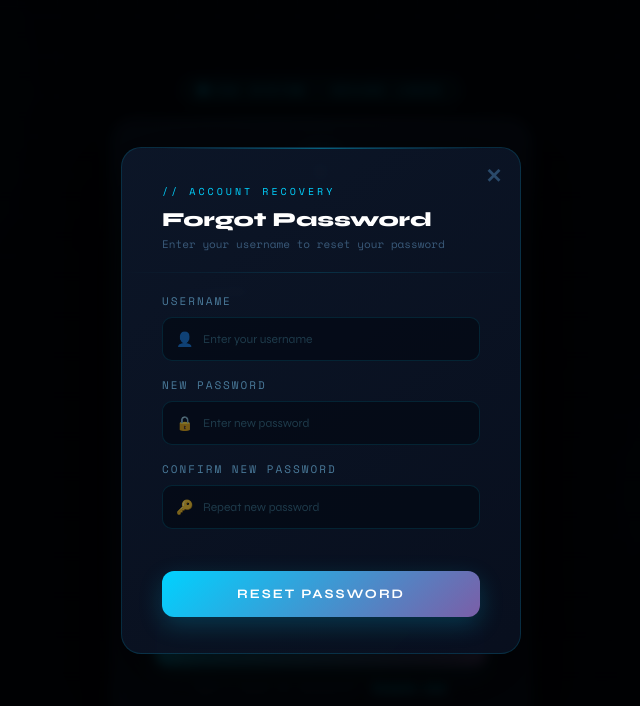
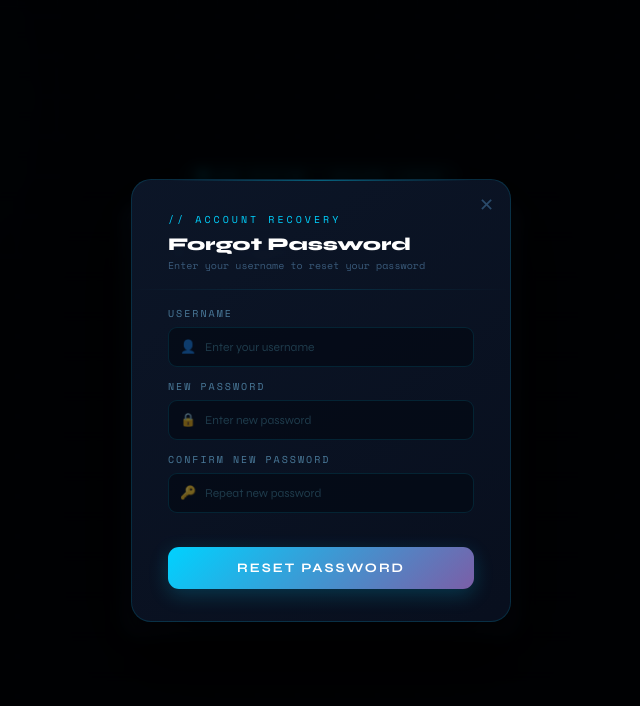
Before and after one commit to AchantaHarshini/Intrusion-Detection-System-IDS-for-Network-Traffic-Using-Machine-Learning, a plain HTML site: page templates/login.html in a window 1280 px wide. Both pictures are taken after a click on the link "Forgot password?". Shown: the whole page, without its empty margins (319-959 px from the left). Drawn offline with nearby package versions, Linux system fonts and the light colour scheme.

Commit message:
Update login.html

```diff
--- a/templates/login.html
+++ b/templates/login.html
@@ -8,8 +8,8 @@
 *{margin:0;padding:0;box-sizing:border-box;}
 body{
   background:#03060f;color:#e8f4f8;font-family:'Syne',sans-serif;
-  display:flex;justify-content:center;align-items:center;
-  min-height:100vh;margin:0;overflow:hidden;position:relative;
+  min-height:100vh;display:flex;justify-content:center;align-items:center;
+  overflow-y:auto;position:relative;
 }
 body::before{
   content:'';position:fixed;inset:0;
@@ -25,177 +25,173 @@
 .orb{position:fixed;border-radius:50%;filter:blur(80px);pointer-events:none;z-index:0;animation:orbFloat 8s ease-in-out infinite;}
 .orb1{width:400px;height:400px;background:rgba(0,210,255,0.06);top:-100px;left:-100px;}
 .orb2{width:300px;height:300px;background:rgba(123,94,167,0.08);bottom:-80px;right:-80px;animation-delay:-4s;}
-.orb3{width:200px;height:200px;background:rgba(0,210,255,0.04);top:50%;right:10%;animation-delay:-2s;}
-@keyframes orbFloat{0%,100%{transform:translateY(0) scale(1);}50%{transform:translateY(-20px) scale(1.05);}}
-.wrapper{position:relative;z-index:2;display:flex;flex-direction:column;align-items:center;width:100%;max-width:460px;padding:20px;}
+@keyframes orbFloat{0%,100%{transform:translateY(0);}50%{transform:translateY(-20px);}}
+
+.wrapper{
+  position:relative;z-index:2;
+  display:flex;flex-direction:column;align-items:center;
+  width:100%;max-width:440px;padding:16px 20px;
+}
+
+/* top badge */
 .top-badge{
   display:flex;align-items:center;gap:8px;
   background:rgba(0,210,255,0.06);border:1px solid rgba(0,210,255,0.15);
-  border-radius:30px;padding:6px 18px;
+  border-radius:30px;padding:5px 16px;margin-bottom:12px;
   font-family:'Space Mono',monospace;font-size:10px;color:#00d2ff;letter-spacing:3px;
-  margin-bottom:14px;animation:fadeDown 0.6s ease both;
+  animation:fadeDown 0.6s ease both;
 }
 .badge-dot{width:6px;height:6px;border-radius:50%;background:#00d2ff;box-shadow:0 0 8px #00d2ff;animation:pulse 2s ease infinite;}
-@keyframes pulse{0%,100%{opacity:1;transform:scale(1);}50%{opacity:0.5;transform:scale(0.8);}}
+@keyframes pulse{0%,100%{opacity:1;}50%{opacity:0.4;}}
+
+/* card */
 .card{
   width:100%;
-  background:linear-gradient(145deg,rgba(12,22,40,0.95),rgba(8,15,30,0.98));
-  padding:28px 44px;border-radius:24px;
+  background:linear-gradient(145deg,rgba(12,22,40,0.97),rgba(8,15,30,0.99));
+  padding:24px 36px 28px;border-radius:20px;
   border:1px solid rgba(0,210,255,0.12);
-  box-shadow:0 30px 80px rgba(0,0,0,0.8),0 0 0 1px rgba(0,210,255,0.05),inset 0 1px 0 rgba(255,255,255,0.04);
+  box-shadow:0 20px 60px rgba(0,0,0,0.7),inset 0 1px 0 rgba(255,255,255,0.04);
   animation:fadeUp 0.7s ease both 0.1s;position:relative;overflow:hidden;
 }
 .card::before{
   content:'';position:absolute;top:0;left:10%;right:10%;height:1px;
   background:linear-gradient(90deg,transparent,rgba(0,210,255,0.4),rgba(123,94,167,0.4),transparent);
 }
-.logo-wrap{display:flex;flex-direction:column;align-items:center;margin-bottom:14px;}
+
+/* logo row - horizontal to save space */
+.logo-row{
+  display:flex;align-items:center;gap:12px;margin-bottom:14px;
+}
 .shield{
-  width:50px;height:50px;background:rgba(0,210,255,0.06);
-  border:2px solid rgba(0,210,255,0.2);border-radius:50%;
-  display:flex;align-items:center;justify-content:center;font-size:22px;margin-bottom:8px;
-  box-shadow:0 0 20px rgba(0,210,255,0.1);animation:shieldPulse 3s ease infinite;
+  width:42px;height:42px;flex-shrink:0;
+  background:rgba(0,210,255,0.06);border:2px solid rgba(0,210,255,0.2);
+  border-radius:50%;display:flex;align-items:center;justify-content:center;
+  font-size:18px;box-shadow:0 0 16px rgba(0,210,255,0.1);
+  transition:border-color 0.3s,background 0.3s;
 }
-@keyframes shieldPulse{0%,100%{box-shadow:0 0 20px rgba(0,210,255,0.1);}50%{box-shadow:0 0 35px rgba(0,210,255,0.2);}}
-.logo-tag{font-family:'Space Mono',monospace;font-size:10px;color:#00d2ff;letter-spacing:4px;}
-.divider{height:1px;background:linear-gradient(90deg,transparent,rgba(0,210,255,0.15),transparent);margin:0 -44px 16px;}
-.tag{font-family:'Space Mono',monospace;font-size:10px;color:#00d2ff;letter-spacing:3px;margin-bottom:8px;}
-h1{font-size:26px;font-weight:800;color:#fff;letter-spacing:-0.5px;margin-bottom:4px;text-align:left;}
-.sub{font-size:12px;color:#3a5a7a;font-family:'Space Mono',monospace;}
+.logo-info .logo-tag{font-family:'Space Mono',monospace;font-size:9px;color:#00d2ff;letter-spacing:3px;transition:color 0.3s;}
+.logo-info h1{font-size:22px;font-weight:800;color:#fff;letter-spacing:-0.5px;line-height:1.1;}
+.logo-info .sub{font-size:10px;color:#2a4a6a;font-family:'Space Mono',monospace;}
+
+.divider{height:1px;background:linear-gradient(90deg,transparent,rgba(0,210,255,0.15),transparent);margin:0 -36px 16px;}
+
+/* error */
 .error{
-  color:#ff4d6d;text-align:center;margin:14px 0 0;font-size:12px;
+  display:none;color:#ff4d6d;text-align:center;margin-bottom:10px;font-size:11px;
   font-family:'Space Mono',monospace;
   background:rgba(255,77,109,0.06);border:1px solid rgba(255,77,109,0.15);
-  border-radius:8px;padding:8px 12px;
+  border-radius:8px;padding:7px 12px;
 }
-label{font-size:11px;display:block;margin-top:14px;color:#4a7a9a;font-family:'Space Mono',monospace;letter-spacing:2px;text-transform:uppercase;}
-.input-wrap{position:relative;margin-top:8px;}
-.input-icon{position:absolute;left:14px;top:50%;transform:translateY(-50%);font-size:14px;opacity:0.5;pointer-events:none;}
+.error.show{display:block;}
+
+/* role toggle */
+.role-toggle{
+  display:flex;background:rgba(4,10,22,0.8);border:1px solid rgba(0,210,255,0.12);
+  border-radius:10px;padding:3px;gap:3px;margin-bottom:14px;
+}
+.role-btn{
+  flex:1;padding:8px;border:none;border-radius:7px;
+  background:transparent;color:#3a5a7a;
+  font-family:'Space Mono',monospace;font-size:10px;letter-spacing:2px;
+  cursor:pointer;transition:all 0.3s;box-shadow:none;margin:0;width:auto;
+}
+.role-btn.active-user{background:linear-gradient(135deg,rgba(0,210,255,0.15),rgba(0,210,255,0.07));color:#00d2ff;border:1px solid rgba(0,210,255,0.25);}
+.role-btn.active-admin{background:linear-gradient(135deg,rgba(123,94,167,0.2),rgba(123,94,167,0.08));color:#a78bfa;border:1px solid rgba(123,94,167,0.3);}
+.role-btn:hover:not(.active-user):not(.active-admin){color:#6a8aaa;transform:none;}
+
+/* labels & inputs */
+label{font-size:10px;display:block;margin-top:12px;color:#4a7a9a;font-family:'Space Mono',monospace;letter-spacing:2px;text-transform:uppercase;}
+.input-wrap{position:relative;margin-top:6px;}
+.input-icon{position:absolute;left:12px;top:50%;transform:translateY(-50%);font-size:13px;opacity:0.45;pointer-events:none;}
 input{
-  width:100%;padding:13px 14px 13px 40px;border-radius:10px;
+  width:100%;padding:11px 12px 11px 36px;border-radius:9px;
   border:1px solid rgba(0,210,255,0.12);background:rgba(4,10,22,0.8);
   color:white;font-family:'Syne',sans-serif;font-size:13px;
-  transition:border-color 0.3s,box-shadow 0.3s,background 0.3s;outline:none;
+  transition:border-color 0.3s,box-shadow 0.3s;outline:none;
 }
-input:focus{border-color:rgba(0,210,255,0.45);background:rgba(0,210,255,0.04);box-shadow:0 0 0 3px rgba(0,210,255,0.08),0 4px 16px rgba(0,0,0,0.3);}
+input:focus{border-color:rgba(0,210,255,0.4);box-shadow:0 0 0 3px rgba(0,210,255,0.07);}
 input::placeholder{color:#1e3a4a;font-size:12px;}
 
-/* forgot password row */
-.pw-row{display:flex;justify-content:space-between;align-items:center;margin-top:0;}
-.forgot-link{
-  display:inline-block;margin-top:8px;
-  font-size:11px;font-family:'Space Mono',monospace;
-  color:#4a7a9a;text-decoration:none;
-  transition:color 0.2s;
-}
+/* forgot */
+.forgot-link{display:block;margin-top:6px;font-size:10px;font-family:'Space Mono',monospace;color:#3a5a7a;text-decoration:none;transition:color 0.2s;text-align:right;}
 .forgot-link:hover{color:#00d2ff;}
 
-button{
-  width:100%;margin-top:18px;padding:15px;border:none;border-radius:12px;
+/* login button */
+.login-btn{
+  width:100%;margin-top:16px;padding:13px;border:none;border-radius:11px;
   background:linear-gradient(135deg,#00d2ff 0%,#7b5ea7 100%);
   color:white;font-weight:700;font-family:'Syne',sans-serif;font-size:13px;letter-spacing:2px;
   cursor:pointer;position:relative;overflow:hidden;
   transition:opacity 0.3s,transform 0.2s,box-shadow 0.3s;
-  box-shadow:0 8px 24px rgba(0,210,255,0.2);
+  box-shadow:0 6px 20px rgba(0,210,255,0.2);
 }
-button:hover{opacity:0.92;transform:translateY(-1px);box-shadow:0 12px 32px rgba(0,210,255,0.3);}
-button:active{transform:translateY(0);}
-button::after{content:'';position:absolute;top:0;left:-100%;width:60%;height:100%;background:linear-gradient(90deg,transparent,rgba(255,255,255,0.15),transparent);animation:shimmer 3s ease infinite;}
+.login-btn:hover{opacity:0.9;transform:translateY(-1px);box-shadow:0 10px 28px rgba(0,210,255,0.28);}
+.login-btn:active{transform:translateY(0);}
+.login-btn::after{content:'';position:absolute;top:0;left:-100%;width:60%;height:100%;background:linear-gradient(90deg,transparent,rgba(255,255,255,0.12),transparent);animation:shimmer 3s ease infinite;}
 @keyframes shimmer{0%{left:-100%;}100%{left:200%;}}
-.register-link{margin-top:14px;font-size:12px;text-align:center;color:#2a4a6a;font-family:'Space Mono',monospace;}
-.register-link a{color:#00d2ff;text-decoration:none;font-weight:700;transition:opacity 0.2s;}
+
+/* register link */
+.register-link{margin-top:14px;font-size:11px;text-align:center;color:#2a4a6a;font-family:'Space Mono',monospace;}
+.register-link a{color:#00d2ff;text-decoration:none;font-weight:700;}
 .register-link a:hover{opacity:0.75;}
 
-/* ── FORGOT PASSWORD MODAL ── */
-.modal-overlay{
-  position:fixed;inset:0;background:rgba(0,0,0,0.75);
-  display:none;align-items:center;justify-content:center;z-index:100;
-  backdrop-filter:blur(6px);
-}
+/* modal */
+.modal-overlay{position:fixed;inset:0;background:rgba(0,0,0,0.75);display:none;align-items:center;justify-content:center;z-index:100;backdrop-filter:blur(6px);}
 .modal-overlay.active{display:flex;}
 .modal{
   background:linear-gradient(145deg,rgba(12,22,40,0.98),rgba(8,15,30,0.99));
   border:1px solid rgba(0,210,255,0.15);border-radius:20px;
-  padding:36px 40px;width:100%;max-width:400px;
+  padding:32px 36px;width:100%;max-width:380px;margin:20px;
   box-shadow:0 30px 80px rgba(0,0,0,0.8);
   position:relative;animation:fadeUp 0.4s ease both;
 }
-.modal::before{
-  content:'';position:absolute;top:0;left:10%;right:10%;height:1px;
-  background:linear-gradient(90deg,transparent,rgba(0,210,255,0.4),transparent);
-}
-.modal-close{
-  position:absolute;top:16px;right:18px;
-  background:none;border:none;color:#2a4a6a;font-size:20px;
-  cursor:pointer;transition:color 0.2s;padding:0;width:auto;margin:0;
-  box-shadow:none;letter-spacing:0;
-}
+.modal::before{content:'';position:absolute;top:0;left:10%;right:10%;height:1px;background:linear-gradient(90deg,transparent,rgba(0,210,255,0.4),transparent);}
+.modal-close{position:absolute;top:14px;right:16px;background:none;border:none;color:#2a4a6a;font-size:18px;cursor:pointer;padding:0;width:auto;margin:0;box-shadow:none;transition:color 0.2s;}
 .modal-close:hover{color:#00d2ff;transform:none;}
-.modal-tag{font-family:'Space Mono',monospace;font-size:10px;color:#00d2ff;letter-spacing:3px;margin-bottom:8px;}
-.modal h3{font-size:20px;font-weight:800;color:#fff;margin-bottom:4px;}
-.modal .modal-sub{font-size:11px;color:#3a5a7a;font-family:'Space Mono',monospace;margin-bottom:20px;}
-.modal-divider{height:1px;background:linear-gradient(90deg,transparent,rgba(0,210,255,0.15),transparent);margin:0 -40px 20px;}
-.modal-success{
-  display:none;text-align:center;padding:16px 0;
-}
-.modal-success .tick{font-size:36px;margin-bottom:10px;}
-.modal-success p{font-size:12px;font-family:'Space Mono',monospace;color:#22c55e;line-height:1.6;}
+.modal-tag{font-family:'Space Mono',monospace;font-size:10px;color:#00d2ff;letter-spacing:3px;margin-bottom:6px;}
+.modal h3{font-size:18px;font-weight:800;color:#fff;margin-bottom:3px;}
+.modal-sub{font-size:10px;color:#3a5a7a;font-family:'Space Mono',monospace;margin-bottom:16px;}
+.modal-divider{height:1px;background:linear-gradient(90deg,transparent,rgba(0,210,255,0.15),transparent);margin:0 -36px 16px;}
+.modal-success{display:none;text-align:center;padding:12px 0;}
+.modal-success .tick{font-size:34px;margin-bottom:8px;}
+.modal-success p{font-size:11px;font-family:'Space Mono',monospace;color:#22c55e;line-height:1.6;}
 
-
-/* ── ROLE TOGGLE ── */
-.role-toggle{
-  display:flex;background:rgba(4,10,22,0.8);border:1px solid rgba(0,210,255,0.12);
-  border-radius:12px;padding:4px;gap:4px;margin-bottom:20px;
-}
-.role-btn{
-  flex:1;padding:10px;border:none;border-radius:9px;
-  background:transparent;color:#3a5a7a;
-  font-family:'Space Mono',monospace;font-size:11px;letter-spacing:2px;
-  cursor:pointer;transition:all 0.3s;position:relative;overflow:hidden;
-  box-shadow:none;margin:0;width:auto;
-}
-.role-btn.active-user{
-  background:linear-gradient(135deg,rgba(0,210,255,0.15),rgba(0,210,255,0.08));
-  color:#00d2ff;border:1px solid rgba(0,210,255,0.25);
-  box-shadow:0 2px 12px rgba(0,210,255,0.1);
-}
-.role-btn.active-admin{
-  background:linear-gradient(135deg,rgba(123,94,167,0.2),rgba(123,94,167,0.1));
-  color:#a78bfa;border:1px solid rgba(123,94,167,0.3);
-  box-shadow:0 2px 12px rgba(123,94,167,0.15);
-}
-.role-btn:hover:not(.active-user):not(.active-admin){color:#6a8aaa;transform:none;}
-@keyframes fadeUp{from{opacity:0;transform:translateY(20px);}to{opacity:1;transform:translateY(0);}}
-@keyframes fadeDown{from{opacity:0;transform:translateY(-10px);}to{opacity:1;transform:translateY(0);}}
+@keyframes fadeUp{from{opacity:0;transform:translateY(18px);}to{opacity:1;transform:translateY(0);}}
+@keyframes fadeDown{from{opacity:0;transform:translateY(-8px);}to{opacity:1;transform:translateY(0);}}
 </style>
 </head>
 <body>
-
 <div class="orb orb1"></div>
 <div class="orb orb2"></div>
-<div class="orb orb3"></div>
 
 <div class="wrapper">
   <div class="top-badge"><div class="badge-dot"></div>IDS SYSTEM · SECURE LOGIN</div>
 
   <div class="card">
-    <div class="logo-wrap">
-      <div class="shield">🛡️</div>
-      <div class="logo-tag">IDS SYSTEM</div>
+    <!-- Logo row -->
+    <div class="logo-row">
+      <div class="shield" id="shield">🛡️</div>
+      <div class="logo-info">
+        <div class="logo-tag" id="logoTag">IDS SYSTEM</div>
+        <h1>Login</h1>
+        <div class="sub">intrusion_detection_system.exe</div>
+      </div>
     </div>
+
     <div class="divider"></div>
-    <div class="tag">// AUTHENTICATION</div>
-    <h1>Login</h1>
-    <div class="sub">intrusion_detection_system.exe</div>
 
+    <!-- Error -->
     <div class="error" id="errorMsg"></div>
 
     <form method="POST" action="/login">
       <input type="hidden" name="role" id="roleInput" value="user">
+
+      <!-- Role toggle -->
       <div class="role-toggle">
         <button type="button" class="role-btn active-user" id="btnUser" onclick="setRole('user')">👤 USER</button>
         <button type="button" class="role-btn" id="btnAdmin" onclick="setRole('admin')">🛡️ ADMIN</button>
       </div>
+
       <label>Username</label>
       <div class="input-wrap">
         <span class="input-icon">👤</span>
@@ -207,18 +203,16 @@
         <span class="input-icon">🔒</span>
         <input type="password" name="password" placeholder="Enter your password" required>
       </div>
-      <div class="pw-row">
-        <a href="#" class="forgot-link" onclick="openForgot(event)">Forgot password?</a>
-      </div>
+      <a href="#" class="forgot-link" onclick="openForgot(event)">Forgot password?</a>
 
-      <button type="submit">LOGIN</button>
+      <button type="submit" class="login-btn">LOGIN</button>
     </form>
 
     <div class="register-link">Don't have an account? &nbsp;<a href="/register">Create one</a></div>
   </div>
 </div>
 
-<!-- ── FORGOT PASSWORD MODAL ── -->
+<!-- Forgot Password Modal -->
 <div class="modal-overlay" id="forgotModal">
   <div class="modal">
     <button class="modal-close" onclick="closeForgot()">✕</button>
@@ -226,40 +220,49 @@
     <h3>Forgot Password</h3>
     <div class="modal-sub">Enter your username to reset your password</div>
     <div class="modal-divider"></div>
-
     <div id="forgotForm">
       <label>Username</label>
-      <div class="input-wrap" style="margin-top:8px;">
+      <div class="input-wrap" style="margin-top:6px;">
         <span class="input-icon">👤</span>
         <input type="text" id="resetUsername" placeholder="Enter your username">
       </div>
-      <label style="margin-top:16px;">New Password</label>
-      <div class="input-wrap" style="margin-top:8px;">
+      <label style="margin-top:12px;">New Password</label>
+      <div class="input-wrap" style="margin-top:6px;">
         <span class="input-icon">🔒</span>
         <input type="password" id="newPassword" placeholder="Enter new password">
       </div>
-      <label style="margin-top:16px;">Confirm New Password</label>
-      <div class="input-wrap" style="margin-top:8px;">
+      <label style="margin-top:12px;">Confirm New Password</label>
+      <div class="input-wrap" style="margin-top:6px;">
         <span class="input-icon">🔑</span>
         <input type="password" id="confirmNewPassword" placeholder="Repeat new password">
       </div>
-      <div class="match-hint" id="resetMatchHint" style="font-size:10px;font-family:'Space Mono',monospace;margin-top:6px;height:14px;"></div>
-      <button style="margin-top:22px;" onclick="submitReset()">RESET PASSWORD</button>
+      <div id="resetMatchHint" style="font-size:10px;font-family:'Space Mono',monospace;margin-top:5px;height:13px;"></div>
+      <button class="login-btn" style="margin-top:16px;" onclick="submitReset()">RESET PASSWORD</button>
     </div>
-
     <div class="modal-success" id="resetSuccess">
       <div class="tick">✅</div>
-      <p>Password reset successful!<br>You can now login with<br>your new password.</p>
-      <button style="margin-top:20px;" onclick="closeForgot()">BACK TO LOGIN</button>
+      <p>Password reset successful!<br>You can now login with your new password.</p>
+      <button class="login-btn" style="margin-top:16px;" onclick="closeForgot()">BACK TO LOGIN</button>
     </div>
   </div>
 </div>
 
 <script>
-function openForgot(e){
-  e.preventDefault();
-  document.getElementById('forgotModal').classList.add('active');
+function setRole(role){
+  document.getElementById('roleInput').value=role;
+  const u=document.getElementById('btnUser'),a=document.getElementById('btnAdmin');
+  const sh=document.getElementById('shield'),lt=document.getElementById('logoTag');
+  if(role==='user'){
+    u.className='role-btn active-user';a.className='role-btn';
+    sh.style.borderColor='rgba(0,210,255,0.2)';sh.style.background='rgba(0,210,255,0.06)';
+    lt.style.color='#00d2ff';
+  }else{
+    a.className='role-btn active-admin';u.className='role-btn';
+    sh.style.borderColor='rgba(123,94,167,0.3)';sh.style.background='rgba(123,94,167,0.08)';
+    lt.style.color='#a78bfa';
+  }
 }
+function openForgot(e){e.preventDefault();document.getElementById('forgotModal').classList.add('active');}
 function closeForgot(){
   document.getElementById('forgotModal').classList.remove('active');
   document.getElementById('forgotForm').style.display='block';
@@ -269,65 +272,28 @@
   document.getElementById('confirmNewPassword').value='';
   document.getElementById('resetMatchHint').textContent='';
 }
-document.getElementById('confirmNewPassword').addEventListener('input', function(){
-  const p = document.getElementById('newPassword').value;
-  const c = this.value;
-  const hint = document.getElementById('resetMatchHint');
-  if(!c){hint.textContent='';return;}
-  if(p===c){hint.textContent='✓ Passwords match';hint.style.color='#22c55e';}
-  else{hint.textContent='✗ Passwords do not match';hint.style.color='#ef4444';}
+document.getElementById('confirmNewPassword').addEventListener('input',function(){
+  const p=document.getElementById('newPassword').value,c=this.value,h=document.getElementById('resetMatchHint');
+  if(!c){h.textContent='';return;}
+  h.textContent=p===c?'✓ Passwords match':'✗ Passwords do not match';
+  h.style.color=p===c?'#22c55e':'#ef4444';
 });
 function submitReset(){
-  const user = document.getElementById('resetUsername').value.trim();
-  const np = document.getElementById('newPassword').value;
-  const cp = document.getElementById('confirmNewPassword').value;
+  const user=document.getElementById('resetUsername').value.trim();
+  const np=document.getElementById('newPassword').value;
+  const cp=document.getElementById('confirmNewPassword').value;
   if(!user||!np||!cp){alert('Please fill all fields.');return;}
   if(np!==cp){alert('Passwords do not match.');return;}
-  fetch('/reset-password',{
-    method:'POST',
-    headers:{'Content-Type':'application/json'},
-    body:JSON.stringify({username:user,new_password:np})
-  }).then(r=>r.json()).then(data=>{
-    if(data.success){
-      document.getElementById('forgotForm').style.display='none';
-      document.getElementById('resetSuccess').style.display='block';
-    } else {
-      alert(data.message||'Reset failed. Please check your username.');
-    }
-  }).catch(()=>{
-    document.getElementById('forgotForm').style.display='none';
-    document.getElementById('resetSuccess').style.display='block';
-  });
+  fetch('/reset-password',{method:'POST',headers:{'Content-Type':'application/json'},body:JSON.stringify({username:user,new_password:np})})
+  .then(r=>r.json()).then(d=>{
+    if(d.success){document.getElementById('forgotForm').style.display='none';document.getElementById('resetSuccess').style.display='block';}
+    else alert(d.message||'Reset failed. Please check your username.');
+  }).catch(()=>{document.getElementById('forgotForm').style.display='none';document.getElementById('resetSuccess').style.display='block';});
 }
-// close modal on outside click
-document.getElementById('forgotModal').addEventListener('click',function(e){
-  if(e.target===this)closeForgot();
-});
-function setRole(role){
-  document.getElementById('roleInput').value = role;
-  const btnU = document.getElementById('btnUser');
-  const btnA = document.getElementById('btnAdmin');
-  const shield = document.querySelector('.shield');
-  const logoTag = document.querySelector('.logo-tag');
-  const badge = document.querySelector('.top-badge');
-  if(role==='user'){
-    btnU.className='role-btn active-user';
-    btnA.className='role-btn';
-    shield.style.borderColor='rgba(0,210,255,0.2)';
-    shield.style.background='rgba(0,210,255,0.06)';
-    logoTag.style.color='#00d2ff';
-  } else {
-    btnA.className='role-btn active-admin';
-    btnU.className='role-btn';
-    shield.style.borderColor='rgba(123,94,167,0.3)';
-    shield.style.background='rgba(123,94,167,0.08)';
-    logoTag.style.color='#a78bfa';
-  }
-}
-// show error from URL param
+document.getElementById('forgotModal').addEventListener('click',function(e){if(e.target===this)closeForgot();});
 const params=new URLSearchParams(window.location.search);
-const err=params.get("error");
-if(err){document.getElementById("errorMsg").textContent=err;}
+const err=params.get('error');
+if(err){const el=document.getElementById('errorMsg');el.textContent=err;el.classList.add('show');}
 </script>
 </body>
 </html>
```
